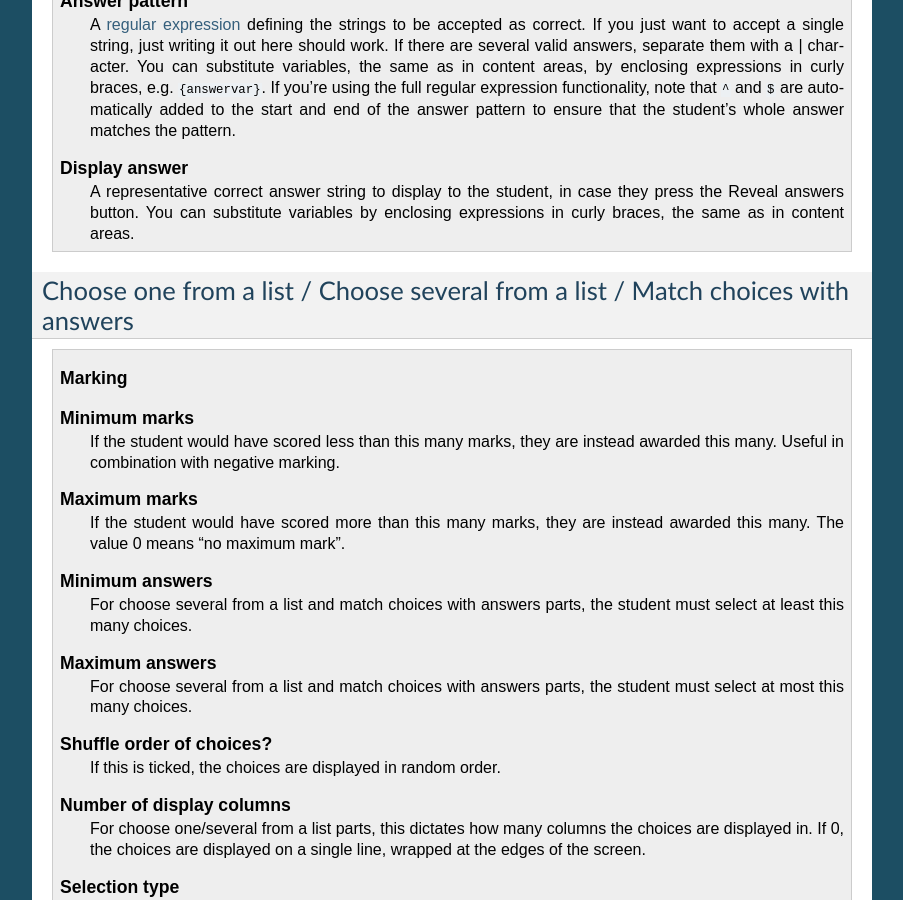
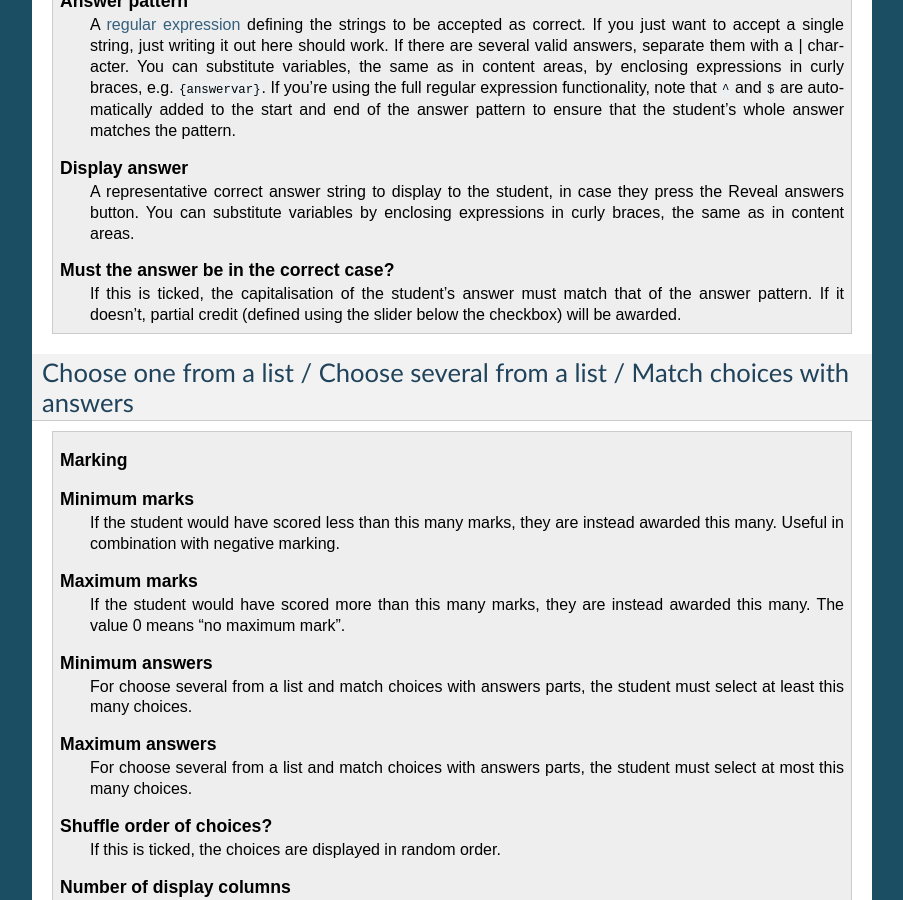
Before and after one commit to numbas/editor-docs, a Sphinx documentation site: the page built from source/question-parts.rst, in a window 1280 px wide and 900 px high, scrolled down 3525 px. Shown: the whole window, without its empty margins (198-1101 px from the left). Built offline with Sphinx 7.4.7, drawn with Linux system fonts in a browser that asks for light colours.

Commit message:
document "Must the answer be in the correct case?"

```diff
--- a/source/question-parts.rst
+++ b/source/question-parts.rst
@@ -152,6 +152,9 @@ Use a text pattern part when you want the student to enter short, non-mathematic
         Display answer
             A representative correct answer string to display to the student, in case they press the :guilabel:`Reveal answers` button. You can substitute variables by enclosing expressions in curly braces, the same as in content areas.
 
+        Must the answer be in the correct case?
+            If this is ticked, the capitalisation of the student's answer must match that of the answer pattern. If it doesn't, partial credit (defined using the slider below the checkbox) will be awarded.
+
 .. _multiple-choice:
 
 Choose one from a list / Choose several from a list / Match choices with answers
```
